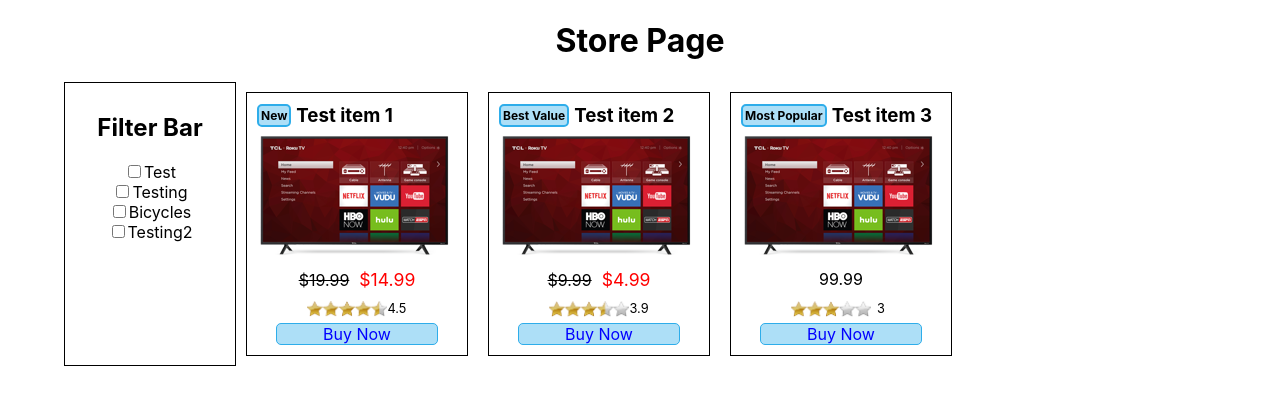
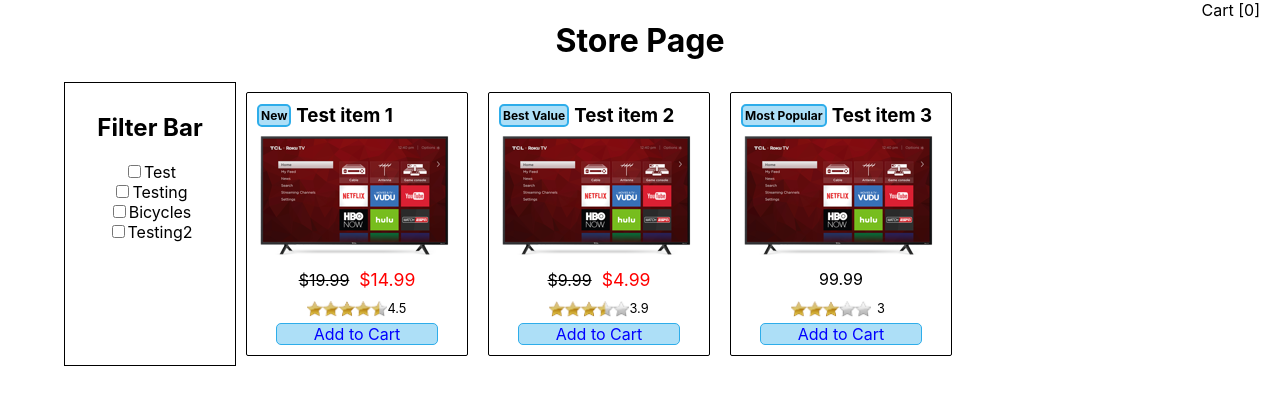
Before and after one commit to JordanMMarsh/ecommerce-app, a React (Create React App) app: page / in a window 1280 px wide. Shown: the top 394 px of the page. Built offline with nearby package versions, Linux system fonts and the light colour scheme.

Commit message:
Add to cart functionality, cart item count

```diff
--- a/src/App.css
+++ b/src/App.css
@@ -9,8 +9,20 @@
   margin: auto;
 }
 
+.CartModule {
+  position: fixed;
+  top: 0;
+  right: 0;
+  margin-right: 20px;
+}
+
+.CartModule:hover {
+  cursor: pointer;
+}
+
 .ShopItem {
   border: 1px solid black;
+  border-radius: 2px;
   min-width: 10%;
   max-width: 200px;
   margin: 10px;
--- a/src/CartModule.js
+++ b/src/CartModule.js
@@ -4,7 +4,7 @@ class CartModule extends Component {
   render() {
     return (
       <div className="CartModule">
-        <h2>Cart Module</h2>
+        <span className="cartCount">Cart [{this.props.cart.length}]</span>
       </div>
     );
   }
--- a/src/ShopItem.js
+++ b/src/ShopItem.js
@@ -72,7 +72,7 @@ class ShopItem extends Component {
         <img src={ratingImg} alt={altRating} /> <span className="textRating">{rating}</span>
         </div>
         <div className="buyNow">
-        <h3 className="buyButton">Buy Now</h3>
+        <h3 className="buyButton" onClick={() => this.props.addItem(this.props.name, this.props.index)}>Add to Cart</h3>
         </div>
       </div>
     );
--- a/src/StorePage.js
+++ b/src/StorePage.js
@@ -54,9 +54,26 @@ class StorePage extends Component {
         checked: false
         }
       ],
-      filter: ""
+      cart: []
     }
     this.handleFilterChange = this.handleFilterChange.bind(this);
+    this.addItemToCart = this.addItemToCart.bind(this);
+    this.switchToCart = this.switchToCart.bind(this);
+  }
+
+  switchToCart() {
+
+  }
+
+  addItemToCart(itemName, itemIndex) {
+    if (this.state.items[itemIndex].name == itemName) {
+      let pushToCart = this.state.cart;
+      pushToCart.push({name: itemName, index: itemIndex});
+      this.setState({
+        cart: pushToCart
+      });
+    }
+    else console.log("An error has occured, card index not found.");
   }
 
   //Dealing with checking and unchecking of filters
@@ -74,6 +91,7 @@ class StorePage extends Component {
 
   //Filtering items based on the filters checked, putting items into displayItems
   render() {
+    let addItem = this.addItemToCart;
     let filteredList = [];
     this.state.filterList.filter(function(item) {
       if (item.checked == true) {
@@ -94,9 +112,10 @@ class StorePage extends Component {
 
     return (
       <div className="StorePage">
+        <CartModule cart={this.state.cart} />
         <FilterBar filterList={this.state.filterList} filterChange={this.handleFilterChange}/>
-        {displayItems.map(function(item) {
-          return <ShopItem name={item.name} basePrice={item.basePrice} salePrice={item.salePrice} badge={item.badge} rating={item.rating}/>;
+        {displayItems.map(function(item, i) {
+          return <ShopItem name={item.name} basePrice={item.basePrice} salePrice={item.salePrice} badge={item.badge} rating={item.rating} addItem={addItem} index={i}/>;
         })}
       </div>
     );
```
